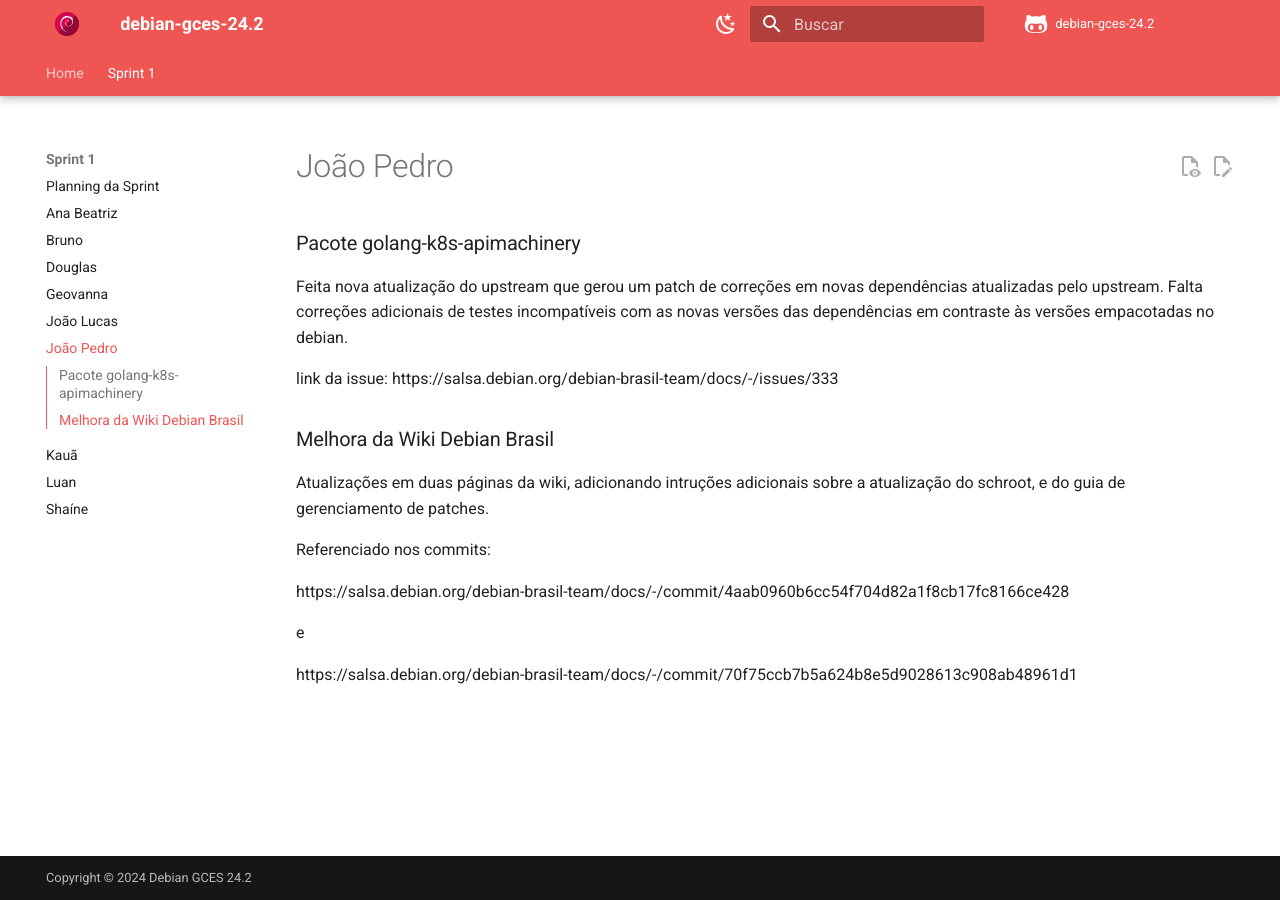
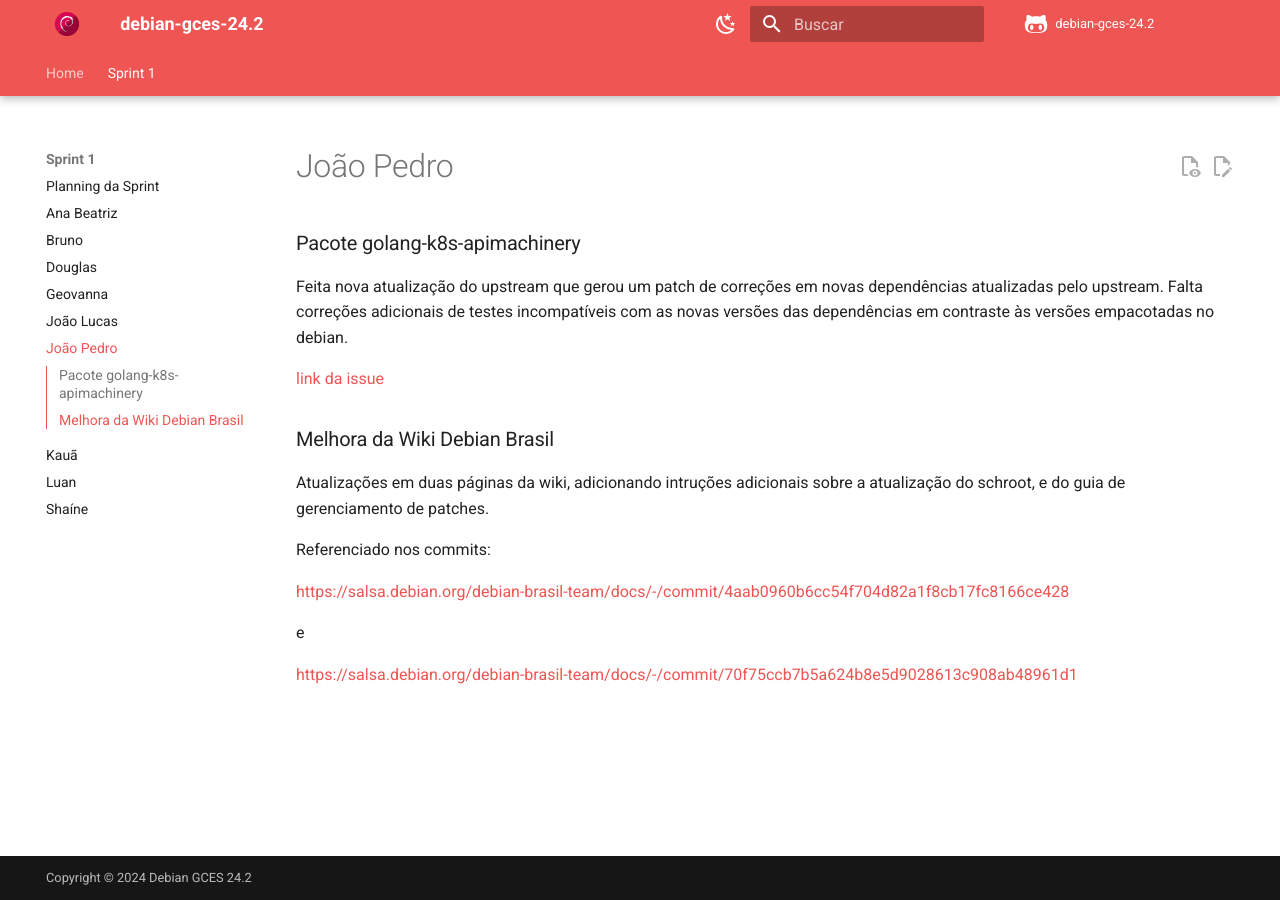
Before and after one commit to gitbmvb/debian-gces-24.2, an MkDocs documentation site: the page built from docs/sprint1/jp1.md, in a window 1280 px wide. Built offline with MkDocs 1.6.1 and Material for MkDocs 9.7.7, drawn with Linux system fonts in a browser that asks for light colours; comment, search, counter and statistics services are not loaded; some of the changed lines change nothing that is shown.

Commit message:
Update jp1.md

```diff
--- a/docs/sprint1/jp1.md
+++ b/docs/sprint1/jp1.md
@@ -5,7 +5,7 @@
 Feita nova atualização do upstream que gerou um patch de correções em novas dependências atualizadas pelo upstream.
 Falta correções adicionais de testes incompatíveis com as novas versões das dependências em contraste às versões empacotadas no debian.
 
-link da issue: https://salsa.debian.org/debian-brasil-team/docs/-/issues/333
+[link da issue](https://salsa.debian.org/debian-brasil-team/docs/-/issues/333)
 
 ### Melhora da Wiki Debian Brasil
 
@@ -13,8 +13,8 @@ Atualizações em duas páginas da wiki, adicionando intruções adicionais sobr
 
 Referenciado nos commits:
 
-https://salsa.debian.org/debian-brasil-team/docs/-/commit/4aab0960b6cc54f704d82a1f8cb17fc8166ce428
+[https://salsa.debian.org/debian-brasil-team/docs/-/commit/4aab0960b6cc54f704d82a1f8cb17fc8166ce428](https://salsa.debian.org/debian-brasil-team/docs/-/commit/4aab0960b6cc54f704d82a1f8cb17fc8166ce428)
 
 e
 
-https://salsa.debian.org/debian-brasil-team/docs/-/commit/70f75ccb7b5a624b8e5d9028613c908ab48961d1
+[https://salsa.debian.org/debian-brasil-team/docs/-/commit/70f75ccb7b5a624b8e5d9028613c908ab48961d1](https://salsa.debian.org/debian-brasil-team/docs/-/commit/70f75ccb7b5a624b8e5d9028613c908ab48961d1)
```
